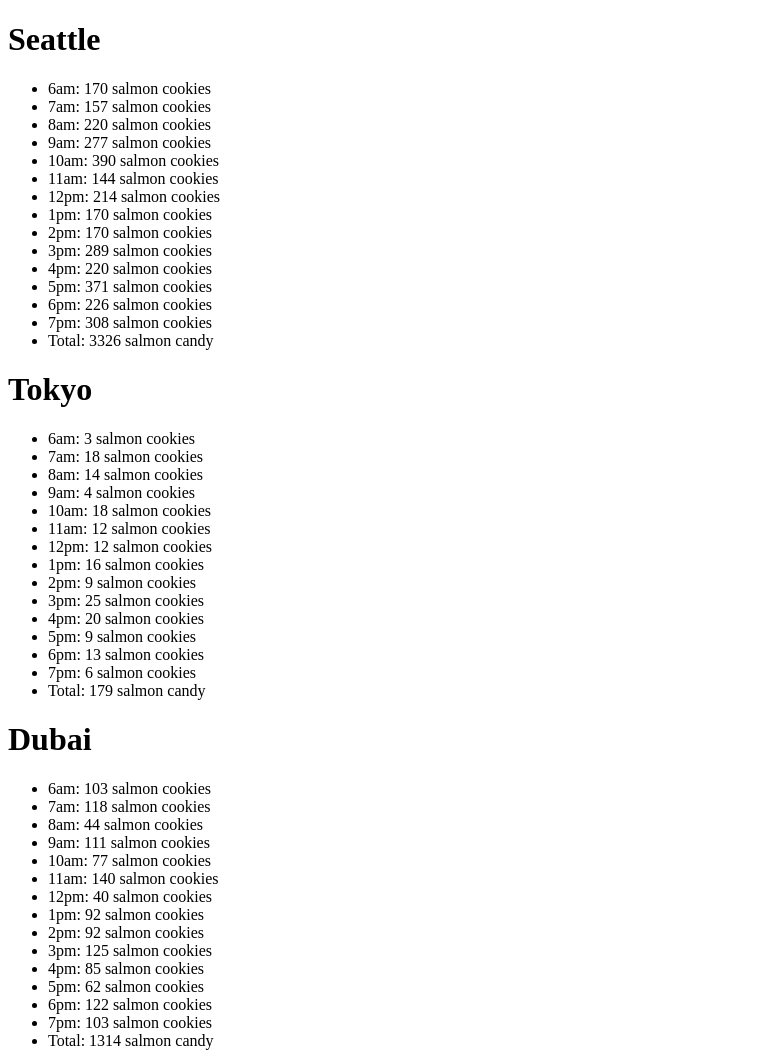
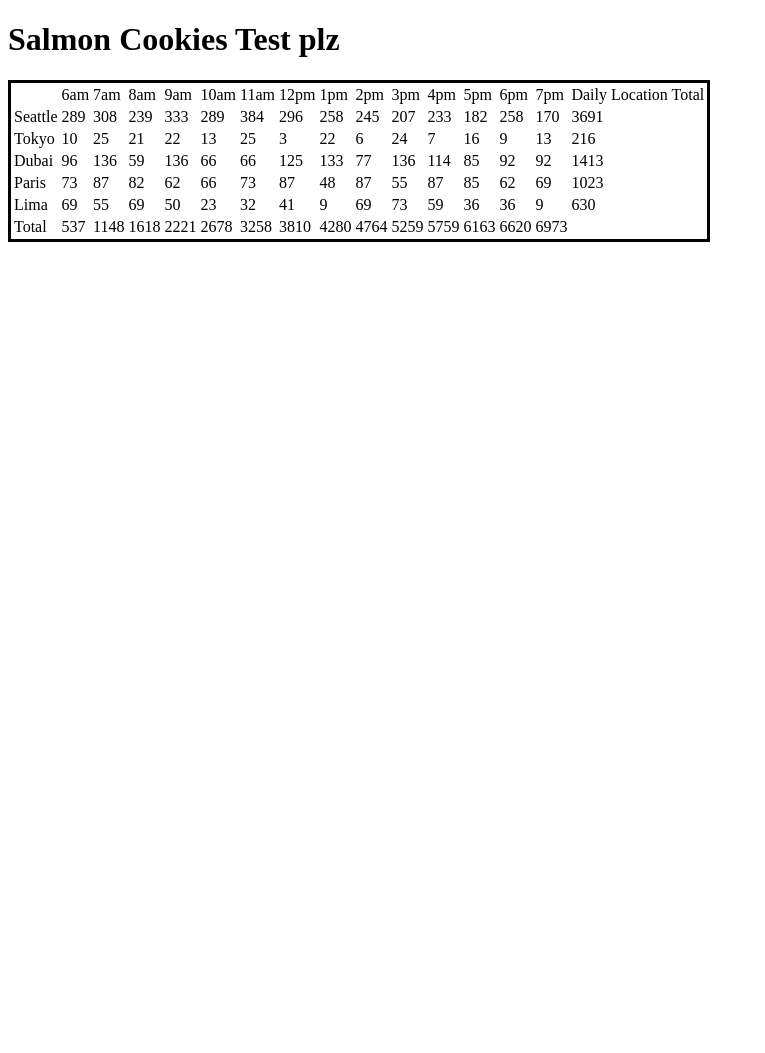
Before and after one commit to Mehtab228/cookie-stand, a plain HTML site: page sales.html in a window 1280 px wide. Shown: the top 1053 px of the page, without its empty margins (0-765 px from the left). After the commit the page ends 800 px from the top, so only its background shows below. Drawn offline with Linux system fonts and the light colour scheme.

Commit message:
finished table

```diff
--- a/app.js
+++ b/app.js
@@ -1,279 +1,108 @@
 let hours = ['6am', '7am', '8am', '9am', '10am', '11am', '12pm', '1pm', '2pm', '3pm', '4pm', '5pm', '6pm', '7pm'];
+let grandTotalCookies = [];
+function Location(location, minCust, maxCust, averageCookie) {
+  this.location = location;
+  this.minCust = minCust;
+  this.maxCust = maxCust;
+  this.averageCookie = averageCookie;
+  this.cookiePerDay = 0;
+  this.numberOfCustomers = [];
+  this.numberOfCookies = [];
+  allStores.push(this);
+}
 
-let seattle = {
-  location: 'Seattle',
-  hourAndCookies: [],
-  min: 23,
-  max: 65,
-  averageCookie: 6.3,
-  numberOfCustomers: [],
-  numberOfCookies: [],
-  cookiePerDay: 0,
-  calcRandomCust: function () {
-    for (let i = 0; i < hours.length; i++) {
-      this.numberOfCustomers.push(Math.floor(Math.random() * (this.max - this.min + 1)) + this.min);
-    }
-  },
-  averageCookiePerHour: function () {
-    for (let i = 0; i < this.numberOfCustomers.length; i++)
-      this.numberOfCookies.push(Math.floor(this.numberOfCustomers[i] * this.averageCookie));
-  },
-  totalCookiePerDay: function () {
-    for (let i = 0; i < this.numberOfCookies.length; i++) {
-      this.cookiePerDay += this.numberOfCookies[i];
-    }
-  },
-  displayHours: function () {
-    for (let i = 0; i < hours.length; i++) {
-      this.hourAndCookies[i] = `${hours[i]}: ${this.numberOfCookies[i]} salmon cookies`;
-    }
-
-  },
+Location.prototype.calcRandomCust = function () {
+  for (let i = 0; i < hours.length; i++) {
+    this.numberOfCustomers.push(Math.floor(Math.random() * (this.maxCust - this.minCust + 1)) + this.minCust);
+  }
 };
 
-seattle.calcRandomCust();
-console.log(seattle.numberOfCustomers);
+Location.prototype.averageCookiePerHour = function () {
+  this.calcRandomCust();
+  for (let i = 0; i < this.numberOfCustomers.length; i++) {
+    let hourlyNumber = Math.floor(this.numberOfCustomers[i] * this.averageCookie);
+    this.numberOfCookies.push(hourlyNumber);
+    this.cookiePerDay += hourlyNumber;
+  }
+};
 
-seattle.averageCookiePerHour();
-console.log(seattle.numberOfCookies);
+Location.prototype.render = function () {
+  this.averageCookiePerHour();
+  let storeRow = document.createElement('tr');
+  table.appendChild(storeRow);
+  let nameLocation = document.createElement('td');
+  nameLocation.textContent = this.location;
+  storeRow.appendChild(nameLocation);
+  for (let i = 0; i < this.numberOfCookies.length; i++) {
+    let oneHour = this.numberOfCookies[i];
+    let candyRow = document.createElement('td');
+    candyRow.textContent = oneHour;
+    storeRow.appendChild(candyRow);
+  }
+  let totalCookiesLocation = document.createElement('td');
+  totalCookiesLocation.textContent = this.cookiePerDay;
+  storeRow.appendChild(totalCookiesLocation);
+};
 
-seattle.totalCookiePerDay();
-console.log(seattle.cookiePerDay);
+let grandTotal = function(){
+  let renderRowTotal = document.createElement('tr');
+  table.appendChild(renderRowTotal);
+  let rowTitle = document.createElement('td');
+  rowTitle.textContent = 'Total';
+  renderRowTotal.appendChild(rowTitle);
+  let finalTotal = 0;
+  for (let i = 0; i < hours.length; i++){
+    let hourTotal = 0;
+    for (let j = 0; j < allStores.length; j++){
+      hourTotal += allStores[j].numberOfCookies[i];
+    }
+    grandTotalCookies.push(hourTotal);
+    finalTotal += hourTotal;
+    let rowTotal = document.createElement('td');
+    rowTotal.textContent = finalTotal;
+    renderRowTotal.appendChild(rowTotal);
+  }
+  console.log('grandTotalCookies', grandTotalCookies);
+  console.log('finalTotal', finalTotal);
+};
 
-seattle.displayHours();
-console.log(seattle.hourAndCookies);
+let allStores = [];
+new Location('Seattle', 23, 65, 6.3);
+new Location('Tokyo', 3, 24, 1.2);
+new Location('Dubai', 11, 38, 3.7);
+new Location('Paris', 20, 38, 2.3);
+new Location('Lima', 2, 16, 4.6);
 
-let listEl = document.getElementById('firstSet');
+console.log(allStores);
 
-for (let i = 0; i < seattle.hourAndCookies.length; i++) {
-  let newListEl = document.createElement('li');
-  newListEl.textContent = seattle.hourAndCookies[i];
-  listEl.appendChild(newListEl);
+let table = document.getElementById('big');
+
+
+
+let tablehead1 = document.createElement('thead');
+table.appendChild(tablehead1);
+
+
+function renderRow(){
+  let emptyCell = document.createElement('td');
+  emptyCell.textContent = '';
+  tablehead1.appendChild(emptyCell);
+  for(let i = 0; i < hours.length; i++){
+    let rowHours = document.createElement('td');
+    rowHours.textContent = hours[i];
+    tablehead1.appendChild(rowHours);
+  }
+  let cellTotal = document.createElement('td');
+  cellTotal.textContent = 'Daily Location Total';
+  tablehead1.appendChild(cellTotal);
 }
 
-let newListEl = document.createElement('li');
-newListEl.textContent = `Total: ${seattle.cookiePerDay} salmon candy`;
-listEl.appendChild(newListEl);
-console.log(newListEl);
+renderRow();
 
+allStores[0].render();
+allStores[1].render();
+allStores[2].render();
+allStores[3].render();
+allStores[4].render();
 
-let tokyo = {
-  location: 'Tokyo',
-  hourAndCookies: [],
-  min: 3,
-  max: 24,
-  averageCookie: 1.2,
-  numberOfCustomers: [],
-  numberOfCookies: [],
-  cookiePerDay: 0,
-  calcRandomCust: function () {
-    for (let i = 0; i < hours.length; i++) {
-      this.numberOfCustomers.push(Math.floor(Math.random() * (this.max - this.min + 1)) + this.min);
-    }
-  },
-  averageCookiePerHour: function () {
-    for (let i = 0; i < this.numberOfCustomers.length; i++)
-      this.numberOfCookies.push(Math.floor(this.numberOfCustomers[i] * this.averageCookie));
-  },
-  totalCookiePerDay: function () {
-    for (let i = 0; i < this.numberOfCookies.length; i++) {
-      this.cookiePerDay += this.numberOfCookies[i];
-    }
-  },
-  displayHours: function () {
-    for (let i = 0; i < hours.length; i++) {
-      this.hourAndCookies[i] = `${hours[i]}: ${this.numberOfCookies[i]} salmon cookies`;
-    }
-
-  },
-};
-
-tokyo.calcRandomCust();
-console.log(tokyo.numberOfCustomers);
-
-tokyo.averageCookiePerHour();
-console.log(tokyo.numberOfCookies);
-
-tokyo.totalCookiePerDay();
-console.log(tokyo.cookiePerDay);
-
-tokyo.displayHours();
-console.log(tokyo.hourAndCookies);
-
-let listEl2 = document.getElementById('secondSet');
-
-for (let i = 0; i < tokyo.hourAndCookies.length; i++) {
-  let newListEl = document.createElement('li');
-  newListEl.textContent = tokyo.hourAndCookies[i];
-  listEl2.appendChild(newListEl);
-}
-
-let newListEl2 = document.createElement('li');
-newListEl2.textContent = `Total: ${tokyo.cookiePerDay} salmon candy`;
-listEl2.appendChild(newListEl2);
-
-
-let dubai = {
-  location: 'Dubai',
-  hourAndCookies: [],
-  min: 11,
-  max: 38,
-  averageCookie: 3.7,
-  numberOfCustomers: [],
-  numberOfCookies: [],
-  cookiePerDay: 0,
-  calcRandomCust: function () {
-    for (let i = 0; i < hours.length; i++) {
-      this.numberOfCustomers.push(Math.floor(Math.random() * (this.max - this.min + 1)) + this.min);
-    }
-  },
-  averageCookiePerHour: function () {
-    for (let i = 0; i < this.numberOfCustomers.length; i++)
-      this.numberOfCookies.push(Math.floor(this.numberOfCustomers[i] * this.averageCookie));
-  },
-  totalCookiePerDay: function () {
-    for (let i = 0; i < this.numberOfCookies.length; i++) {
-      this.cookiePerDay += this.numberOfCookies[i];
-    }
-  },
-  displayHours: function () {
-    for (let i = 0; i < hours.length; i++) {
-      this.hourAndCookies[i] = `${hours[i]}: ${this.numberOfCookies[i]} salmon cookies`;
-    }
-
-  },
-};
-
-dubai.calcRandomCust();
-console.log(dubai.numberOfCustomers);
-
-dubai.averageCookiePerHour();
-console.log(dubai.numberOfCookies);
-
-dubai.totalCookiePerDay();
-console.log(dubai.cookiePerDay);
-
-dubai.displayHours();
-console.log(dubai.hourAndCookies);
-
-let listEl3 = document.getElementById('thirdSet');
-
-for (let i = 0; i < dubai.hourAndCookies.length; i++) {
-  let newListEl = document.createElement('li');
-  newListEl.textContent = dubai.hourAndCookies[i];
-  listEl3.appendChild(newListEl);
-}
-
-let newListEl3 = document.createElement('li');
-newListEl3.textContent = `Total: ${dubai.cookiePerDay} salmon candy`;
-listEl3.appendChild(newListEl3);
-
-let paris = {
-  location: 'Paris',
-  hourAndCookies: [],
-  min: 20,
-  max: 38,
-  averageCookie: 2.3,
-  numberOfCustomers: [],
-  numberOfCookies: [],
-  cookiePerDay: 0,
-  calcRandomCust: function () {
-    for (let i = 0; i < hours.length; i++) {
-      this.numberOfCustomers.push(Math.floor(Math.random() * (this.max - this.min + 1)) + this.min);
-    }
-  },
-  averageCookiePerHour: function () {
-    for (let i = 0; i < this.numberOfCustomers.length; i++)
-      this.numberOfCookies.push(Math.floor(this.numberOfCustomers[i] * this.averageCookie));
-  },
-  totalCookiePerDay: function () {
-    for (let i = 0; i < this.numberOfCookies.length; i++) {
-      this.cookiePerDay += this.numberOfCookies[i];
-    }
-  },
-  displayHours: function () {
-    for (let i = 0; i < hours.length; i++) {
-      this.hourAndCookies[i] = `${hours[i]}: ${this.numberOfCookies[i]} salmon cookies`;
-    }
-
-  },
-};
-
-paris.calcRandomCust();
-console.log(paris.numberOfCustomers);
-
-paris.averageCookiePerHour();
-console.log(paris.numberOfCookies);
-
-paris.totalCookiePerDay();
-console.log(paris.cookiePerDay);
-
-paris.displayHours();
-console.log(paris.hourAndCookies);
-
-let listEl4 = document.getElementById('fourthSet');
-
-for (let i = 0; i < paris.hourAndCookies.length; i++) {
-  let newListEl = document.createElement('li');
-  newListEl.textContent = paris.hourAndCookies[i];
-  listEl4.appendChild(newListEl);
-}
-
-let newListEl4 = document.createElement('li');
-newListEl4.textContent = `Total: ${paris.cookiePerDay} salmon candy`;
-listEl4.appendChild(newListEl4);
-
-let lima = {
-  location: 'Lima',
-  hourAndCookies: [],
-  min: 2,
-  max: 16,
-  averageCookie: 4.6,
-  numberOfCustomers: [],
-  numberOfCookies: [],
-  cookiePerDay: 0,
-  calcRandomCust: function () {
-    for (let i = 0; i < hours.length; i++) {
-      this.numberOfCustomers.push(Math.floor(Math.random() * (this.max - this.min + 1)) + this.min);
-    }
-  },
-  averageCookiePerHour: function () {
-    for (let i = 0; i < this.numberOfCustomers.length; i++)
-      this.numberOfCookies.push(Math.floor(this.numberOfCustomers[i] * this.averageCookie));
-  },
-  totalCookiePerDay: function () {
-    for (let i = 0; i < this.numberOfCookies.length; i++) {
-      this.cookiePerDay += this.numberOfCookies[i];
-    }
-  },
-  displayHours: function () {
-    for (let i = 0; i < hours.length; i++) {
-      this.hourAndCookies[i] = `${hours[i]}: ${this.numberOfCookies[i]} salmon cookies`;
-    }
-
-  },
-};
-
-lima.calcRandomCust();
-console.log(lima.numberOfCustomers);
-
-lima.averageCookiePerHour();
-console.log(lima.numberOfCookies);
-
-lima.totalCookiePerDay();
-console.log(lima.cookiePerDay);
-
-lima.displayHours();
-console.log(lima.hourAndCookies);
-
-let listEl5 = document.getElementById('fifthSet');
-
-for (let i = 0; i < lima.hourAndCookies.length; i++) {
-  let newListEl = document.createElement('li');
-  newListEl.textContent = lima.hourAndCookies[i];
-  listEl5.appendChild(newListEl);
-}
-
-let newListEl5 = document.createElement('li');
-newListEl5.textContent = `Total: ${lima.cookiePerDay} salmon candy`;
-listEl5.appendChild(newListEl5);
+grandTotal();
--- a/sales.html
+++ b/sales.html
@@ -4,28 +4,16 @@
     <meta charset="UTF-8">
     <meta http-equiv="X-UA-Compatible" content="IE=edge">
     <meta name="viewport" content="width=device-width, initial-scale=1.0">
-    <title>Document</title>
+    <title>Salmon Cookies</title>
+    <link rel="stylesheet" href="style.css"/>
 </head>
 <body>
-    <script src="app.js" defer></script>
-    <div class="first">
-        <h1 id="firstHeading"> Seattle</h1>
-        <ul id="firstSet">
-        </ul>
-    </div>
-    <h1 id="second">Tokyo</h1>
-    <ul id="secondSet"></ul>
-    <div>
-    <h1>Dubai</h1>
-    <ul id="thirdSet"></ul>
-    </div>
-    <div>
-        <h1> Paris</h1>
-        <ul id="fourthSet"></ul>
-    </div>
-    <div>
-        <h1>Lima</h1>
-        <ul id="fifthSet"></ul>
-    </div>
+    <main>
+        <h1>Salmon Cookies Test plz</h1>
+        <table id="big">
+        </table>
+    </main>
+    <script src="app.js"></script>
 </body>
+<footer id="foot"></footer>
 </html>
--- /dev/null
+++ b/style.css
@@ -0,0 +1,3 @@
+#big {
+    border: black solid;
+}
```
